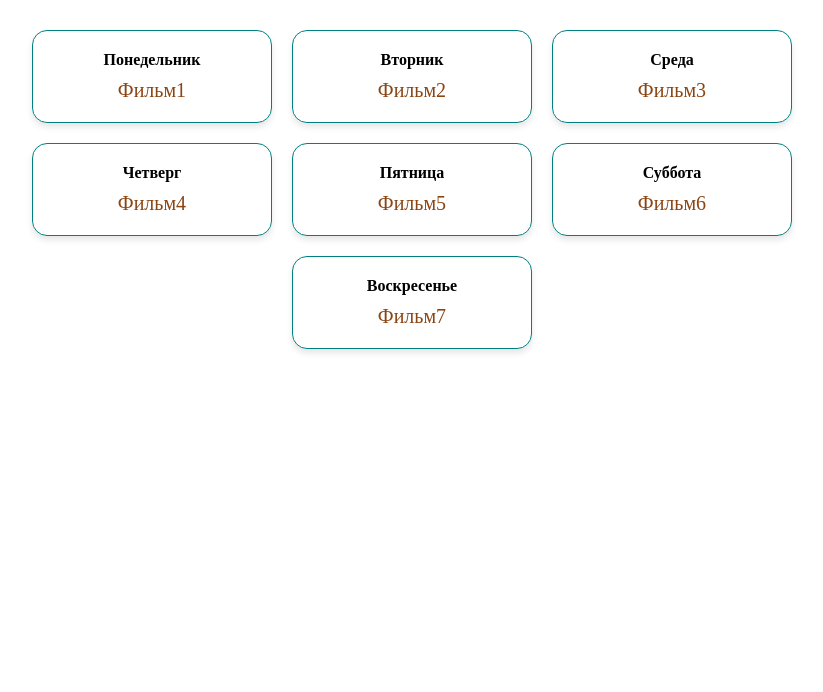
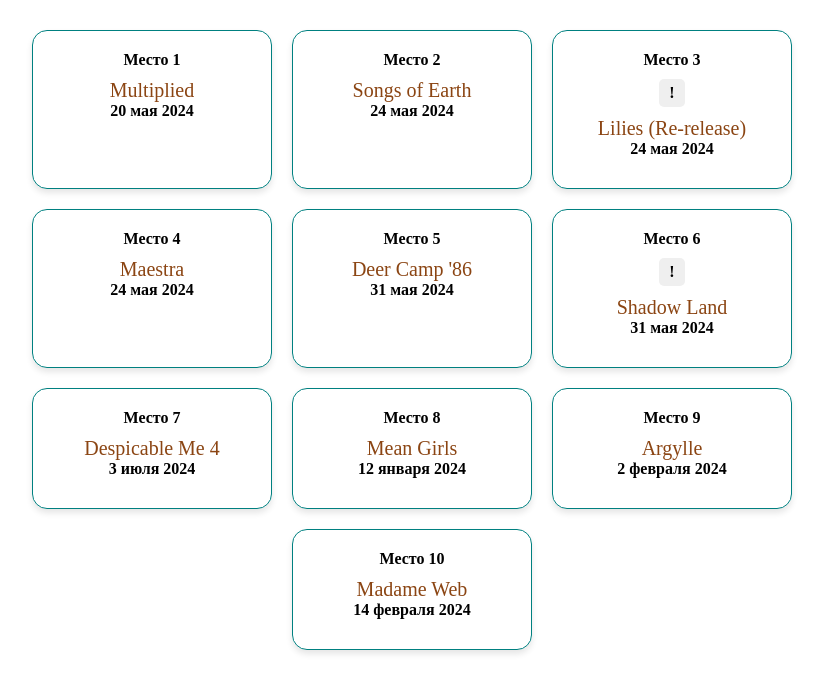
Before and after one commit to polopo927/films, a React (Vite) app: page / in a window 1280 px wide. Shown: the top 692 px of the page, without its empty margins (228-1051 px from the left). Built offline with nearby package versions, Linux system fonts and the light colour scheme.

Commit message:
accordion

```diff
--- a/public/data.json
+++ b/public/data.json
@@ -1,32 +1,56 @@
 {
-	"movielist": [
+	"toplist": [
 		{
-			"day": "Понедельник",
-			"film": "Фильм1"
+			"place": "Место 1",
+			"film": "Multiplied",
+			"release_date": "20 мая 2024"
 		},
 		{
-			"day": "Вторник",
-			"film": "Фильм2"
+			"place": "Место 2",
+			"film": "Songs of Earth",
+			"release_date": "24 мая 2024"
 		},
 		{
-			"day": "Среда",
-			"film": "Фильм3"
+			"place": "Место 3",
+			"film": "Lilies (Re-release)",
+			"release_date": "24 мая 2024",
+			"notes": "ergreg regerfwefe gdfgdfgdsfg"
 		},
 		{
-			"day": "Четверг",
-			"film": "Фильм4"
+			"place": "Место 4",
+			"film": "Maestra",
+			"release_date": "24 мая 2024"
 		},
 		{
-			"day": "Пятница",
-			"film": "Фильм5"
+			"place": "Место 5",
+			"film": "Deer Camp '86",
+			"release_date": "31 мая 2024"
 		},
 		{
-			"day": "Суббота",
-			"film": "Фильм6"
+			"place": "Место 6",
+			"film": "Shadow Land",
+			"release_date": "31 мая 2024",
+			"notes":"234523 426t45t 3532423"
 		},
 		{
-			"day": "Воскресенье",
-			"film": "Фильм7"
+			"place": "Место 7",
+			"film": "Despicable Me 4",
+			"release_date": "3 июля 2024"
+		},
+		{
+			"place": "Место 8",
+			"film": "Mean Girls",
+			"release_date": "12 января 2024"
+		},
+		{
+			"place": "Место 9",
+			"film": "Argylle",
+			"release_date": "2 февраля 2024"
+		},
+		{
+			"place": "Место 10",
+			"film": "Madame Web",
+			"release_date": "14 февраля 2024"
 		}
 	]
 }
--- a/src/App.css
+++ b/src/App.css
@@ -98,3 +98,24 @@
 .card a {
 	font-size: 20px;
 }
+
+
+.card .notes {
+	margin-top: 10px;
+	padding: 10px;
+	background-color: #f8f8f8;
+	border: 1px solid #ddd;
+	border-radius: 5px;
+  }
+
+  .card button {
+	margin-top: 10px;
+	padding: 5px 10px;
+	border: none;
+	border-radius: 5px;
+	cursor: pointer;
+  }
+
+  .card button:hover {
+	background-color: yellow;
+  }
--- a/src/App.jsx
+++ b/src/App.jsx
@@ -4,19 +4,25 @@
 import { getList } from './components/request'
 
 function App() {
-	const [dayList, setDayList] = useState([])
+	const [topList, setTopList] = useState([])
 
 	useEffect(() => {
 		getList('/data.json')
-			.then(data => setDayList(data.movielist))
+			.then(data => setTopList(data.toplist))
 			.catch(e => console.log(e))
 	}, [])
 
 
 	return (
 		<div className='films'>
-			{dayList.map((day, index) => (
-				<Card key={index} day={day.day} film={day.film} />
+			{topList.map((top, index) => (
+				<Card
+				key={index}
+				place={top.place}
+				film={top.film}
+				date={top.release_date}
+				notes={top.notes}
+				/>
 			))}
 		</div>
 	)
--- a/src/components/Card.jsx
+++ b/src/components/Card.jsx
@@ -1,12 +1,27 @@
-import React from "react";
+import React, { useState } from "react";
 
+export const Card = ({ place, film, date, notes }) => {
 
-export const Card = ({day, film}) => {
+	const [isNotesVisible, setIsNotesVisible] = useState(false)
+
+	const toggleNotes = () => {
+		setIsNotesVisible(!isNotesVisible)
+	}
 
 	return (
 		<div className='card'>
-			<div>{day}</div>
+			<div>{place}
+			{notes && (
+				<div>
+					<button onClick={toggleNotes}>
+						{isNotesVisible ? '!' : '!'}
+					</button>
+					{isNotesVisible && <div className="notes">{notes}</div>}
+				</div>
+			)}
+			</div>
 			<a href="#">{film}</a>
+			<div>{date}</div>
 		</div>
 	)
 }
```
